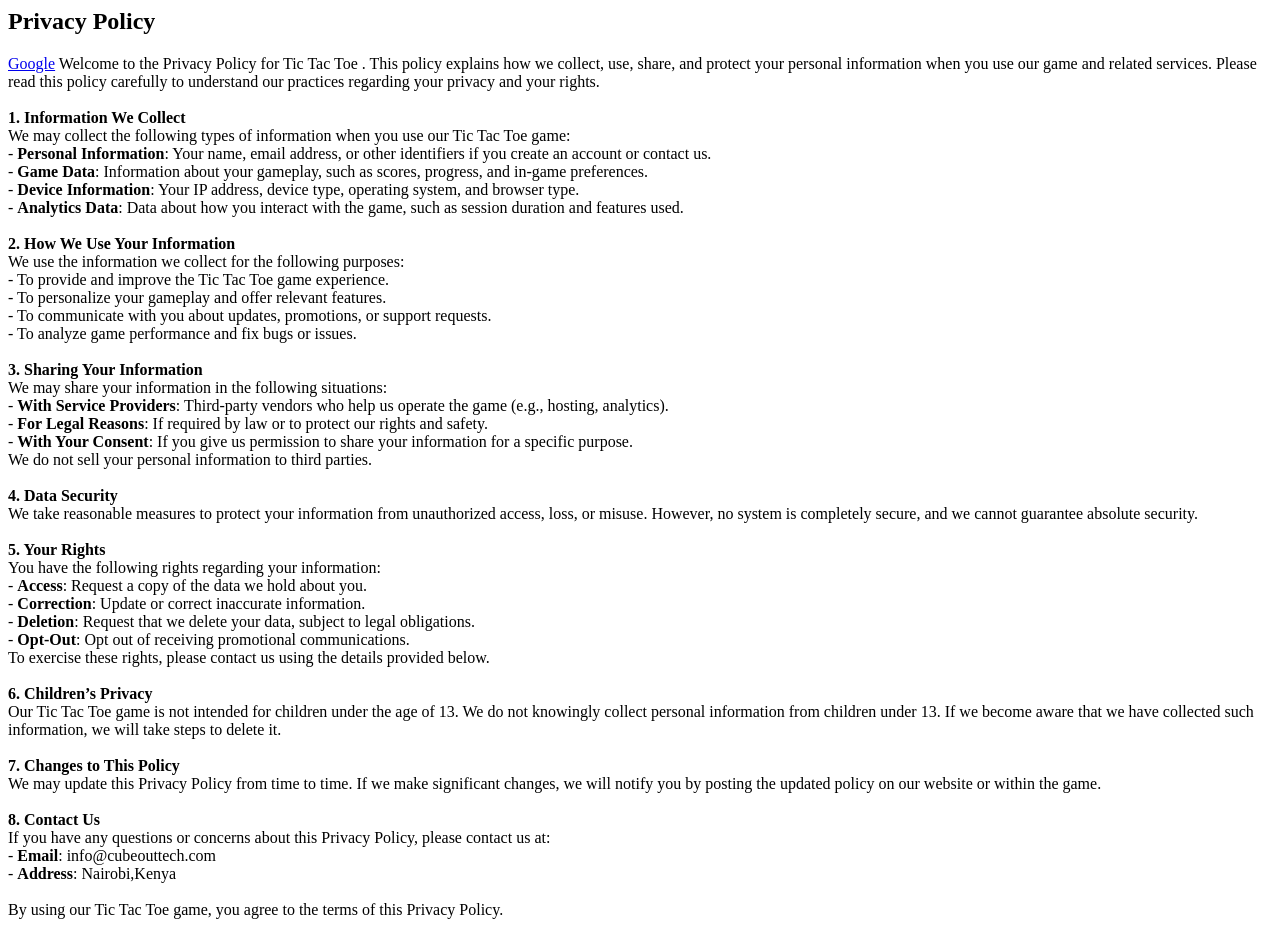
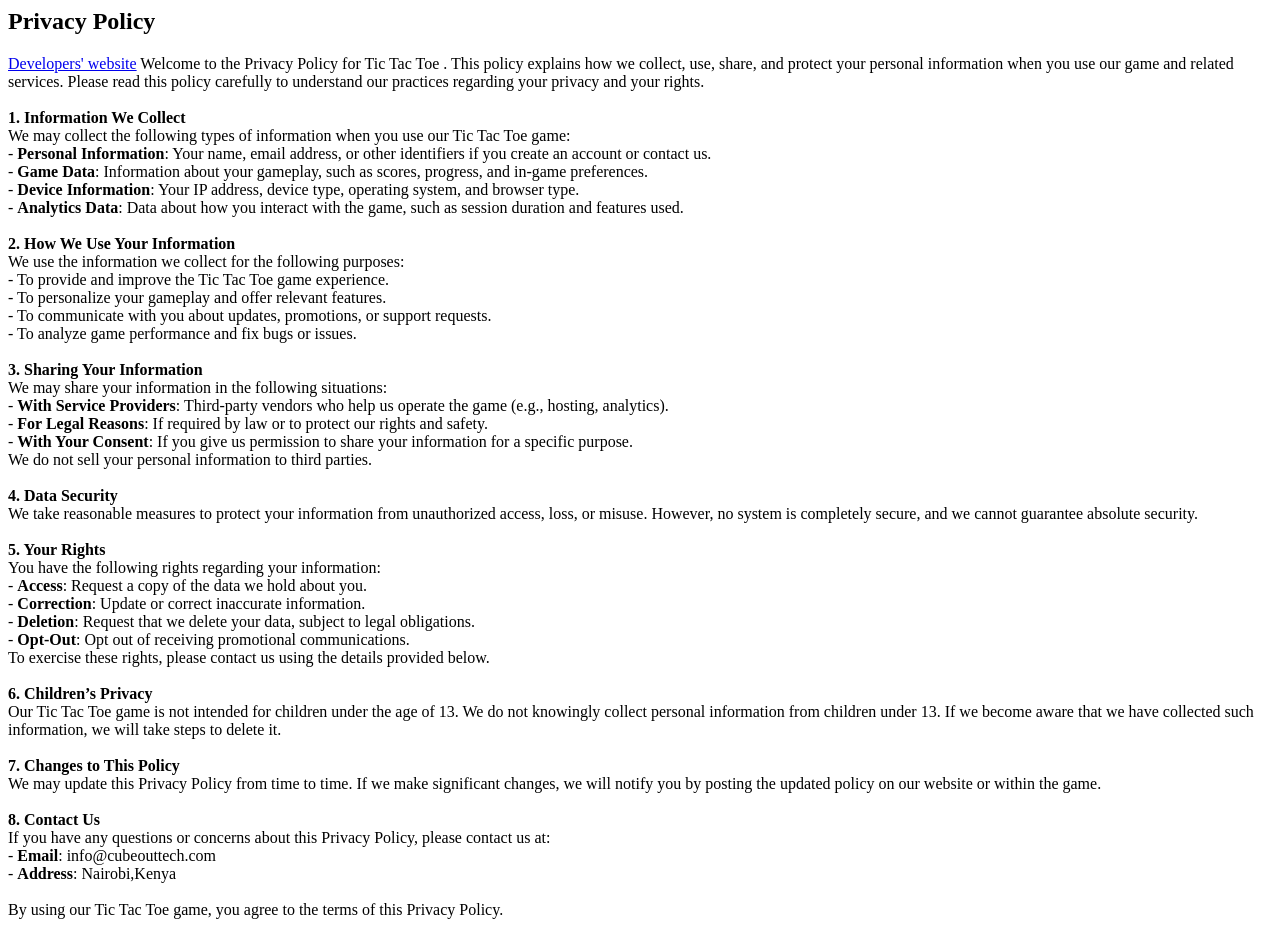
Before and after one commit to Mahad444/TictactoePrivacy-Terms-and-Conditions-, a plain HTML site: page index.html in a window 1280 px wide. Drawn offline with Linux system fonts and the light colour scheme.

Commit message:
Update Privacy Policy link text to clarify destination

```diff
--- a/index.html
+++ b/index.html
@@ -1,6 +1,6 @@
 <p></p>
 <h2><b>Privacy Policy</b></h2>
-<a href="https://github.com/Mahad444/TictactoePrivacy-Terms-and-Conditions-">Google</a>
+<a href="https://github.com/Mahad444/TictactoePrivacy-Terms-and-Conditions-">Developers' website</a>
 Welcome to the Privacy Policy for  Tic Tac Toe . This policy explains how we collect, use, share, and protect your personal information when you use our game and related services. Please read this policy carefully to understand our practices regarding your privacy and your rights.
 
 <br><br>
```
